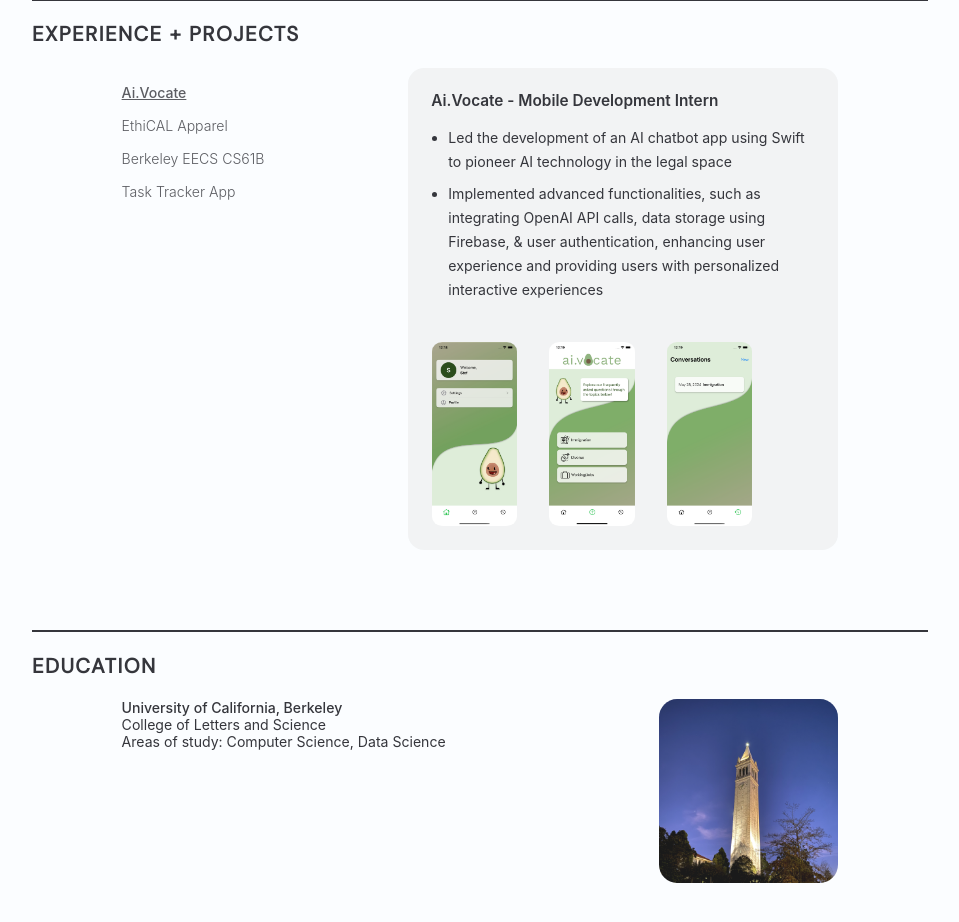
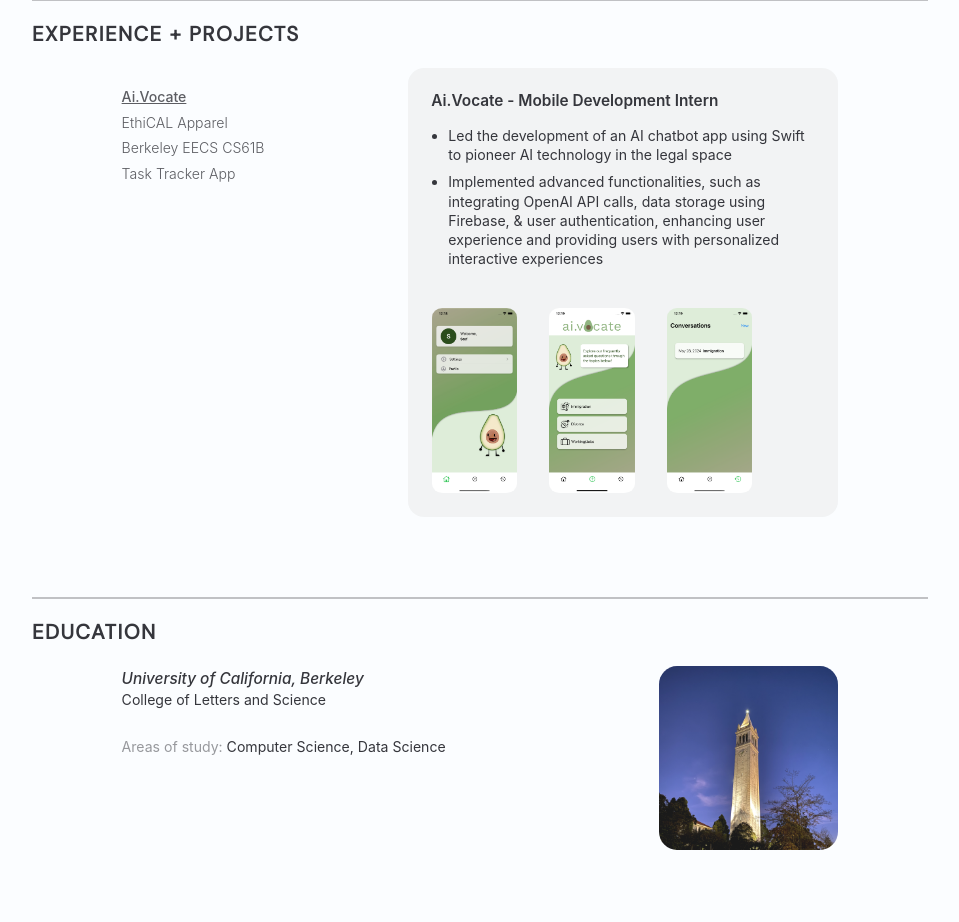
Before and after one commit to steffilin/steffilin.github.io, a React (Create React App) app: page / in a window 1280 px wide. Shown: the part 560-1482 px from the top of the page, without its empty margins (160-1119 px from the left). Built offline with nearby package versions, Linux system fonts and the light colour scheme.

Commit message:
finished formatting education section

```diff
--- a/src/App.css
+++ b/src/App.css
@@ -37,3 +37,10 @@
   font-weight: 600;
   text-decoration: underline;
 }
+
+#linedetail {
+  height: 1px;
+  width: 100%;
+  background-color: #35363C;
+  opacity: 0.3;
+}
--- a/src/Education.css
+++ b/src/Education.css
@@ -19,13 +19,6 @@
     background-color: #35363C;
 }
 
-.head-placement {
-    align-self: normal;
-}
-
-#skills-text {
-    background: transparent;
-}
 
 .education-text-container {
     display: flex;
--- a/src/Education.js
+++ b/src/Education.js
@@ -13,9 +13,14 @@
                 <h3 id="proj-bookmark" className="head-placement">EDUCATION</h3>
                 <div className="education-text-container">
                     <div>
-                        <p style={{fontWeight:"500"}}>University of California, Berkeley</p>
+                        <p style={{fontSize:"1.2vw", fontWeight:"500",fontStyle:"italic", lineHeight:"2vw"}}>University of California, Berkeley</p>
                         <p>College of Letters and Science</p>
-                        <p>Areas of study: Computer Science, Data Science</p>
+                        <br></br>
+                        <div style={{display:"flex"}}>
+                            <p style={{lineHeight:"3vw", opacity:"0.5"}}>Areas of study: </p>
+                            <p style={{lineHeight:"3vw"}}>&nbsp;Computer Science, Data Science</p>
+                        </div>
+
                     </div>
 
                     <img src={berkeleyimg}></img>
--- a/src/Projects.css
+++ b/src/Projects.css
@@ -13,11 +13,7 @@
     width: 70%;
 
 }
-#linedetail {
-    height: 2px;
-    width: 100%;
-    background-color: #35363C;
-}
+
 
 .head-placement {
     align-self: normal;
@@ -40,7 +36,8 @@
     flex-direction: column;
     list-style: none;
     padding-left: 0px;
-    gap: 1em;
+    /* gap: 1em; */
+    line-height: 2vw;
     opacity: 80%;
     /* margin-right: 1em; */
 }
--- a/src/experience/Experience.css
+++ b/src/experience/Experience.css
@@ -11,7 +11,7 @@
     padding-right: 1.5em;
     padding-bottom: 1.5em;
     gap: 0.5em;
-    line-height: 1.5em;;
+    line-height: 1.5vw;
 }
 
 .text {
```
